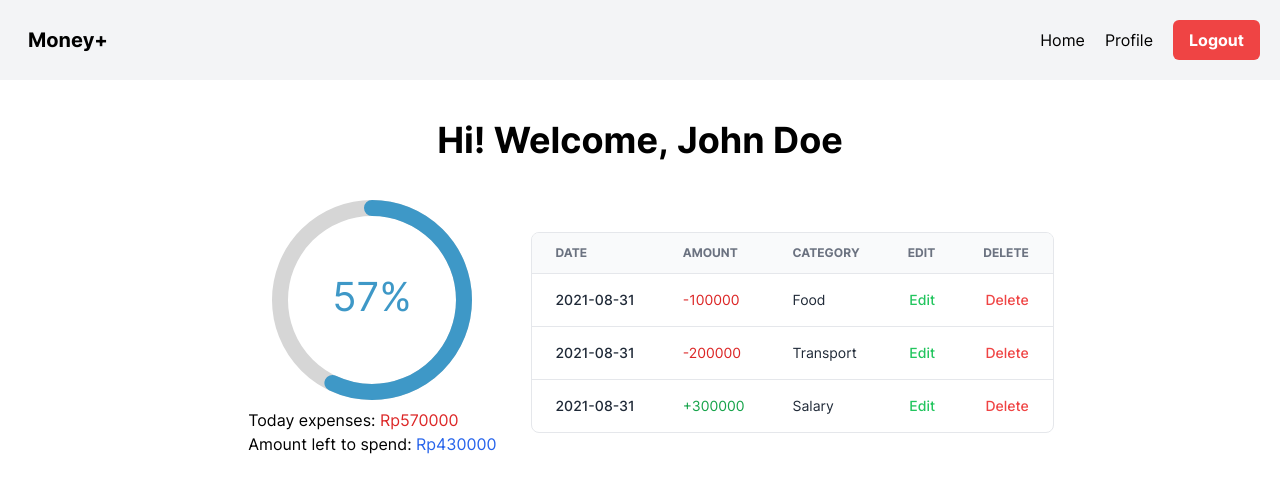
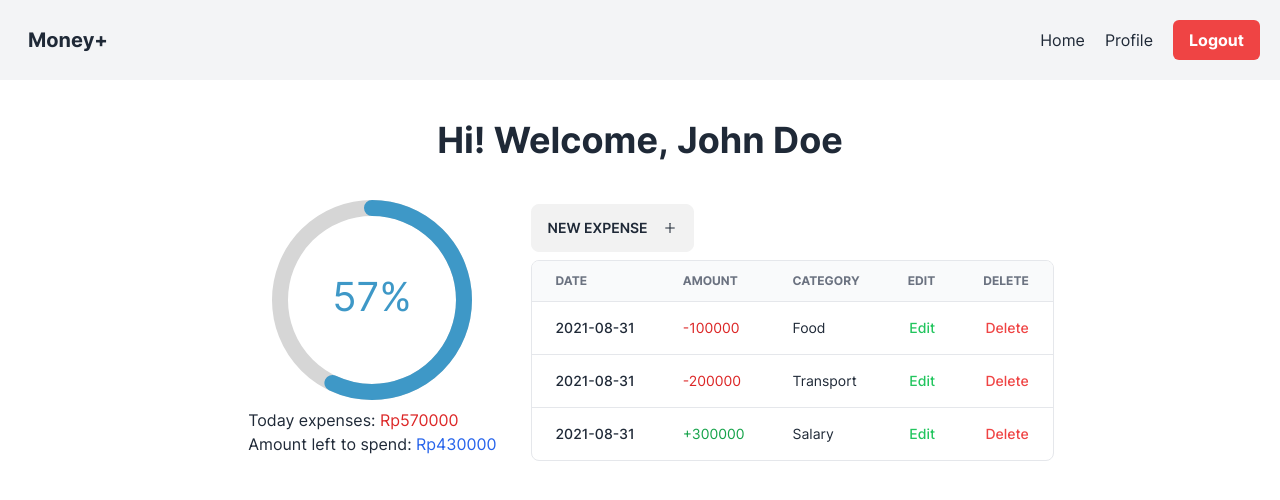
Before and after one commit to iqbalpa/money-frontend, a Next.js app: page /dashboard in a window 1280 px wide. Shown: the top 500 px of the page. Built offline with nearby package versions, Linux system fonts and the light colour scheme.

Commit message:
feat: create modal in expense

```diff
--- a/src/components/expenses/Expenses.tsx
+++ b/src/components/expenses/Expenses.tsx
@@ -1,7 +1,16 @@
-import React from 'react';
+'use client';
+
+import React, { useState } from 'react';
 import { ExpenseResponse } from '@/constant/type';
+import { AiOutlinePlus } from 'react-icons/ai';
 
 export default function Expenses() {
+  const [amount, setAmount] = useState<number>(0);
+  const [category, setCategory] = useState<string>('');
+  const [isExpense, setIsExpense] = useState<boolean>(true);
+  const handleAmountChange = (e: React.ChangeEvent<HTMLInputElement>) => {
+    setAmount(parseInt(e.target.value));
+  };
   const dummyExpenses: ExpenseResponse[] = [
     {
       amount: 100000,
@@ -29,11 +38,30 @@ export default function Expenses() {
     },
   ];
 
+  const handleClick = () => {
+    const category = (document.getElementById('category') as HTMLInputElement)
+      .value;
+    const isExpense =
+      (document.getElementById('isExpense') as HTMLInputElement).value ===
+      'true'
+        ? true
+        : false;
+    setTimeout(() => {
+      const modal = document.getElementById('my_modal_6') as HTMLInputElement;
+      modal.checked = false;
+    }, 3000);
+  };
+
   return (
     <>
-      <div className='flex flex-col max-w-3xl'>
+      <div className='flex max-w-3xl flex-col'>
         <div className='overflow-x-auto'>
           <div className='inline-block w-full p-1.5 align-middle'>
+            {/* The button to open modal */}
+            <label htmlFor='my_modal_6' className='btn mb-2'>
+              New Expense &nbsp;
+              <AiOutlinePlus />
+            </label>
             <div className='overflow-hidden rounded-lg border'>
               <table className='min-w-full divide-y divide-gray-200'>
                 <thead className='bg-gray-50'>
@@ -109,6 +137,47 @@ export default function Expenses() {
           </div>
         </div>
       </div>
+
+      {/* MODAL */}
+      <input type='checkbox' id='my_modal_6' className='modal-toggle' />
+      <div className='modal'>
+        <div className='modal-box'>
+          <h3 className='mb-3 text-lg font-bold'>Create New Record</h3>
+          <input
+            type='number'
+            placeholder='Amount'
+            className='input input-bordered mb-2 w-full max-w-lg'
+          />
+          <select
+            id='category'
+            className='mb-2 w-full max-w-lg rounded-lg border border-slate-300 py-3'
+          >
+            <option selected>Choose category</option>
+            <option value='salary'>Salary</option>
+            <option value='food'>Food</option>
+            <option value='transportation'>Transportation</option>
+            <option value='education'>Education</option>
+            <option value='entertainment'>Entertrainment</option>
+            <option value='others'>Others</option>
+          </select>
+          <select
+            id='isExpense'
+            className='w-full max-w-lg rounded-lg border border-slate-300 py-3'
+          >
+            <option selected>Choose type</option>
+            <option value='true'>Expense</option>
+            <option value='false'>Income</option>
+          </select>
+          <div className='modal-action flex flex-row justify-between'>
+            <label htmlFor='my_modal_6' className='btn'>
+              Close!
+            </label>
+            <button onClick={handleClick} className='btn btn-primary'>
+              Save
+            </button>
+          </div>
+        </div>
+      </div>
     </>
   );
 }
--- a/tailwind.config.ts
+++ b/tailwind.config.ts
@@ -52,5 +52,15 @@ export default {
       },
     },
   },
-  plugins: [require('@tailwindcss/forms')],
+  plugins: [require('@tailwindcss/forms'), require('daisyui')],
+  daisyui: {
+    themes: false, // true: all themes | false: only light + dark | array: specific themes like this ["light", "dark", "cupcake"]
+    darkTheme: 'light', // name of one of the included themes for dark mode
+    base: true, // applies background color and foreground color for root element by default
+    styled: true, // include daisyUI colors and design decisions for all components
+    utils: true, // adds responsive and modifier utility classes
+    rtl: false, // rotate style direction from left-to-right to right-to-left. You also need to add dir="rtl" to your html tag and install `tailwindcss-flip` plugin for Tailwind CSS.
+    prefix: '', // prefix for daisyUI classnames (components, modifiers and responsive class names. Not colors)
+    logs: true, // Shows info about daisyUI version and used config in the console when building your CSS
+  },
 } satisfies Config;
```
